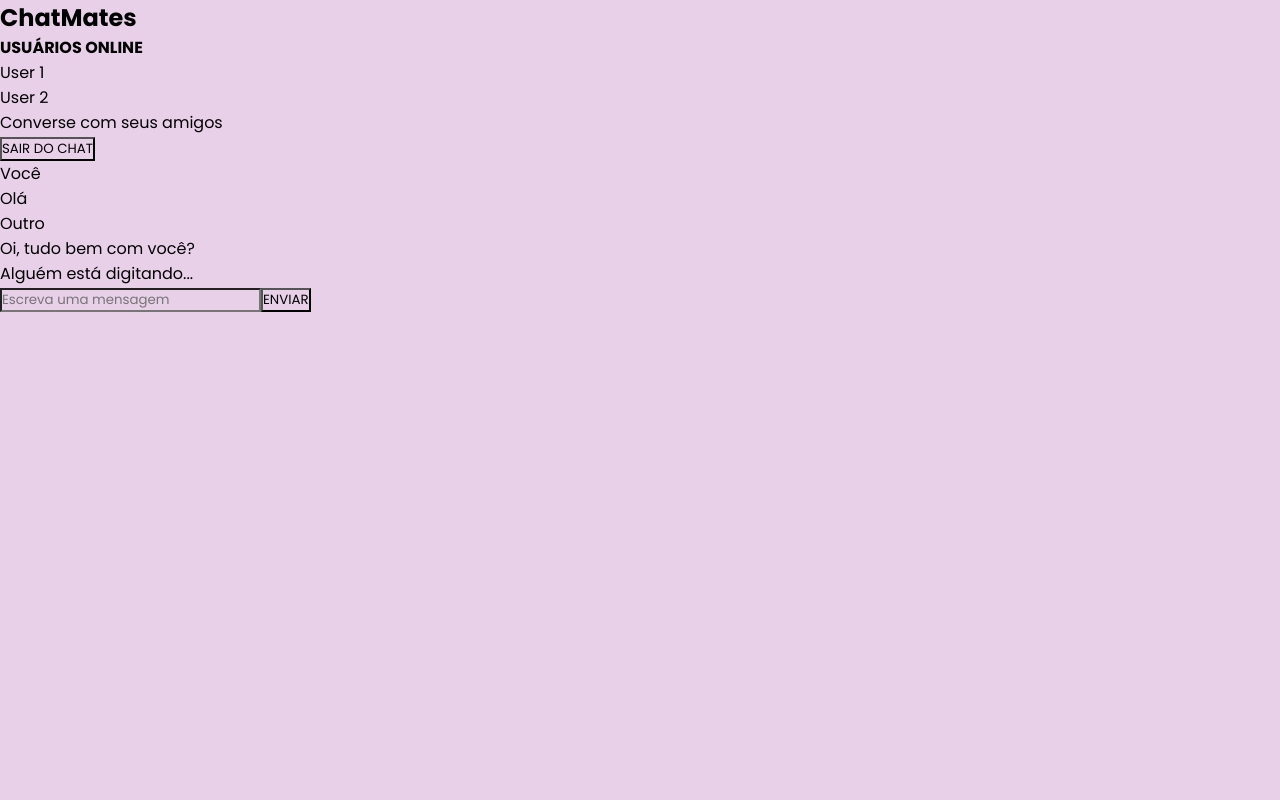
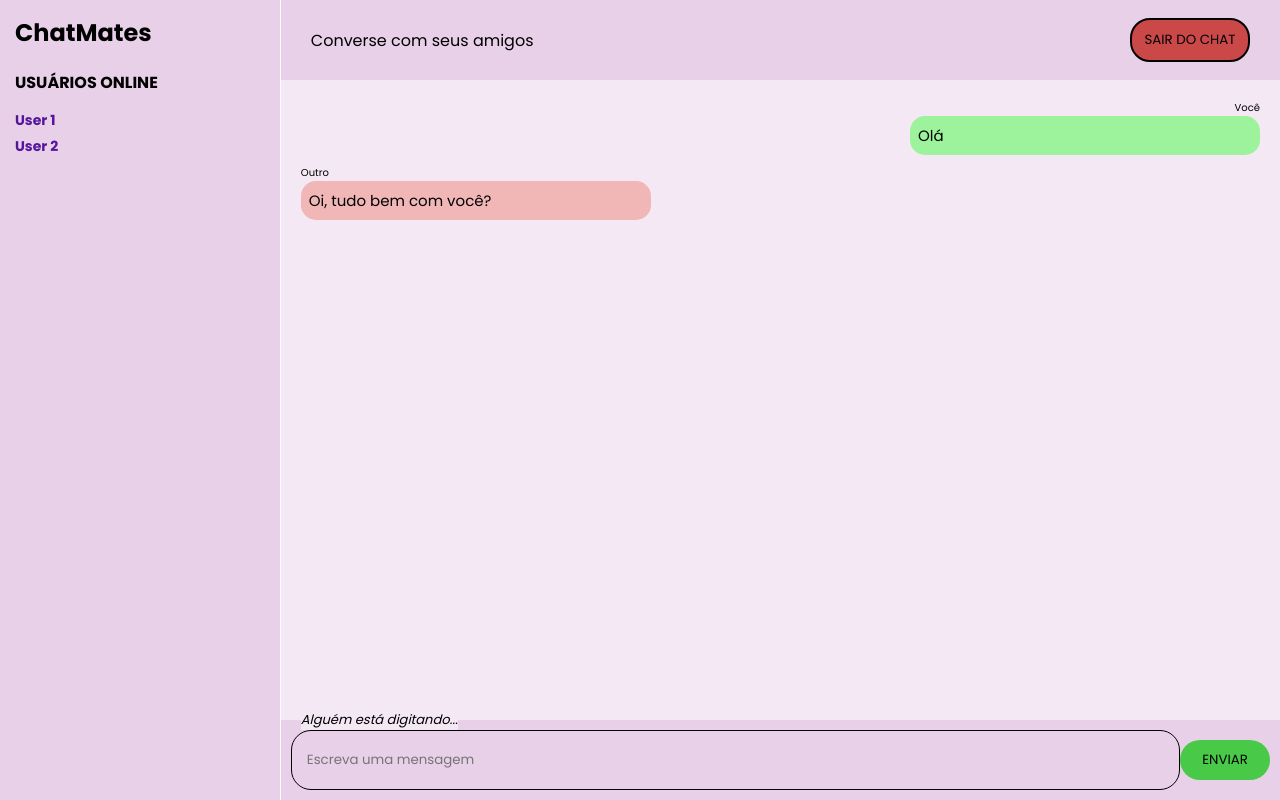
Before and after one commit to giclayne/chat-app, a React (Create React App) app in the folder client/: page /chat in a window 1280 px wide. Built offline with nearby package versions, Linux system fonts and the light colour scheme; no server answers.

Commit message:
css da pagina do chat

```diff
--- a/client/src/index.css
+++ b/client/src/index.css
@@ -42,3 +42,168 @@
   border: outset, black;
   border-radius: 5px;
 }
+
+.chat {
+  width: 100%;
+  height: 100vh;
+  display: flex;
+  align-items: center;
+}
+
+.chat__sidebar {
+  height: 100%;
+  background-color: #e9d0e9;
+  flex: 0.2;
+  padding: 15px;
+  border-right: 1px solid #fdfdfd;
+}
+
+.chat__main {
+  height: 100%;
+  flex: 0.8;
+}
+
+.chat__header {
+  margin: 20px 0 15px 0;
+}
+
+.chat__users>* {
+  margin-bottom: 5px;
+  color: #54169b;
+  font-size: 14px;
+  font-weight: bold;
+}
+
+.online__users>* {
+  margin-bottom: 10px;
+  color: rgb(238, 102, 102);
+  font-style: italic;
+}
+
+.chat__mainHeader {
+  width: 100%;
+  height: 10vh;
+  display: flex;
+  align-items: center;
+  justify-content: space-between;
+  padding: 30px;
+  background-color: #e9d0e9;
+}
+
+.leaveChat__btn {
+  padding: 10px;
+  width: 120px;
+  border: solid;
+  border-width: 2px;
+  border-radius: 20px;
+  outline: none;
+  background-color: #ca4848;
+  cursor: pointer;
+  color: black;
+}
+
+.leaveChat__btn:hover {
+  background-color: #e49797;
+}
+
+.message__container {
+  width: 100%;
+  height: 80vh;
+  background-color: #f5e8f5;
+  padding: 20px;
+  overflow-y: scroll;
+}
+
+.message__container>* {
+  margin-bottom: 10px;
+  background-color: #f5e8f5;
+}
+
+.chat__footer {
+  padding: 10px;
+  background-color: #e9d0e9;
+  height: 10vh;
+}
+
+.form {
+  width: 100%;
+  height: 100%;
+  display: flex;
+  align-items: center;
+  justify-content: space-between;
+  background-color: #e9d0e9;
+}
+
+.message {
+  width: 91%;
+  height: 100%;
+  border-radius: 20px;
+  border: 1px solid #000000;
+  outline: none;
+  padding: 15px;
+}
+
+.sendBtn {
+  width: 90px;
+  background-color: rgb(72, 202, 72);
+  padding: 10px;
+  border: none;
+  border-radius: 20px;
+  outline: none;
+  color: black;
+  cursor: pointer;
+}
+
+.sendBtn:hover {
+  background-color: rgb(129, 201, 129);
+}
+
+.message__recipient {
+  background-color: #f1b6b6;
+  max-width: 350px;
+  padding: 8px;
+  border-radius: 15px;
+  font-size: 15px;
+}
+
+.message__recipient>p {
+  color-scheme: #f1b6b6;
+  background-color: #f1b6b6;
+}
+
+.message__sender {
+  background-color: rgb(156, 243, 156);
+  max-width: 350px;
+  padding: 8px;
+  border-radius: 15px;
+  margin-left: auto;
+  font-size: 15px;
+}
+
+.message__sender>p {
+  color-scheme: rgb(156, 243, 156);
+  background-color: rgb(156, 243, 156);
+}
+
+.message__chats>p {
+  font-size: 10px;
+  color-scheme: #f5e8f5;
+  background-color: #f5e8f5;
+}
+
+.sender__name {
+  text-align: right;
+  color-scheme: #f5e8f5;
+  background-color: #f5e8f5;
+}
+
+.message__status {
+  position: fixed;
+  bottom: 60px;
+  font-size: 13px;
+  font-style: italic;
+}
+
+.message__status>p {
+  background-color: #f5e8f5;
+}
```
